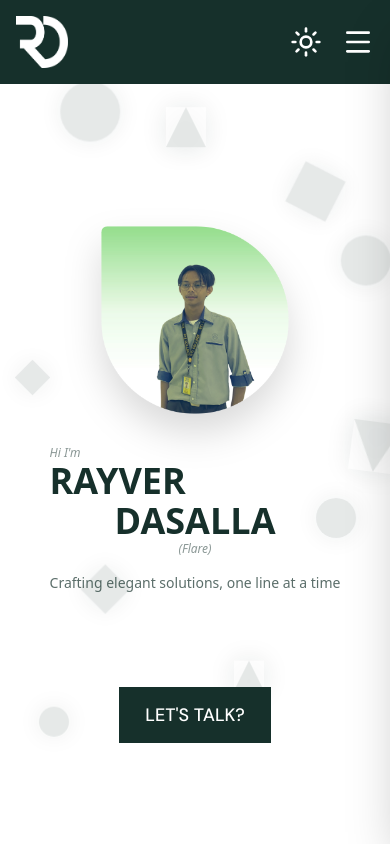
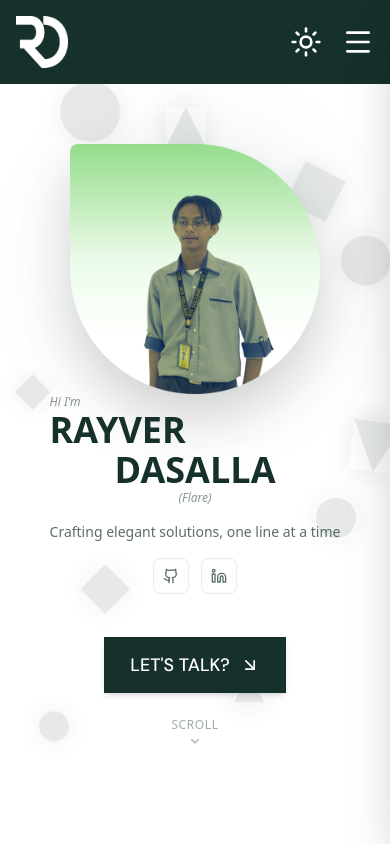
Before and after one commit to FlareItsh/Rayver-Dasalla-Portfolio, a React (Vite) app: page / in a window 390 px wide. Shown: the top 844 px of the page. Built offline with nearby package versions, Linux system fonts and the light colour scheme.

Commit message:
feat: enhance hero section with 3D tilt effect, social links, and smooth image transitions

```diff
--- a/src/sections/Hero.jsx
+++ b/src/sections/Hero.jsx
@@ -1,18 +1,25 @@
 import React, { useState, useEffect } from 'react';
-import Button from '../components/ui/Button'; // Adjust the import path as needed
+import { Github, Linkedin, ArrowDownRight, ChevronDown } from 'lucide-react';
+import Button from '../components/ui/Button';
 
 export default function Hero() {
   const [currentImage, setCurrentImage] = useState(1);
+  const [isFading, setIsFading] = useState(false);
   const totalImages = 6;
   const [isVisibleText, setIsVisibleText] = useState(false);
   const [isVisibleImage, setIsVisibleImage] = useState(false);
   const [isVisibleButton, setIsVisibleButton] = useState(false);
   const [isVisibleTagline, setIsVisibleTagline] = useState(false);
+  const [tilt, setTilt] = useState({ x: 0, y: 0 });
 
   useEffect(() => {
     const interval = setInterval(() => {
-      setCurrentImage((prev) => (prev % totalImages) + 1);
-    }, 3000); // Change image every 3 seconds
+      setIsFading(true);
+      setTimeout(() => {
+        setCurrentImage((prev) => (prev % totalImages) + 1);
+        setIsFading(false);
+      }, 220); // Clean 220ms dip without transparent overlapping
+    }, 3500);
 
     return () => clearInterval(interval);
   }, []);
@@ -31,6 +38,22 @@ export default function Hero() {
       clearTimeout(timerTagline);
     };
   }, []);
+
+  // Gentle 3D perspective tilt on mouse move
+  const handleMouseMove = (e) => {
+    const card = e.currentTarget;
+    const rect = card.getBoundingClientRect();
+    const x = e.clientX - rect.left - rect.width / 2;
+    const y = e.clientY - rect.top - rect.height / 2;
+    setTilt({
+      x: -(y / (rect.height / 2)) * 7,
+      y: (x / (rect.width / 2)) * 7,
+    });
+  };
+
+  const handleMouseLeave = () => {
+    setTilt({ x: 0, y: 0 });
+  };
 
   const imagePath = `/images/me_${currentImage}.png`;
 
@@ -65,31 +88,90 @@ export default function Hero() {
             >
               Crafting elegant solutions, one line at a time
             </p>
+
+            {/* Sleek Social Links aligned under the tagline on the left side */}
+            <div
+              className={`mt-4 flex items-center justify-center gap-3 transition-all duration-700 ease-out sm:justify-end ${
+                isVisibleTagline ? 'translate-y-0 opacity-100' : 'translate-y-4 opacity-0'
+              }`}
+            >
+              <a
+                href="https://github.com/FlareItsh"
+                target="_blank"
+                rel="noopener noreferrer"
+                aria-label="GitHub Profile"
+                className="group flex h-9 w-9 items-center justify-center rounded-lg border border-gray-400/20 bg-white/5 text-textPrimary/70 transition-all duration-300 hover:-translate-y-0.5 hover:border-gray-500/50 hover:bg-white/10 hover:text-textPrimary hover:shadow-xs"
+              >
+                <Github className="h-4 w-4 transition-transform duration-300 group-hover:scale-110" />
+              </a>
+              <a
+                href="https://www.linkedin.com/in/rayver-dasalla-617b95391/"
+                target="_blank"
+                rel="noopener noreferrer"
+                aria-label="LinkedIn Profile"
+                className="group flex h-9 w-9 items-center justify-center rounded-lg border border-gray-400/20 bg-white/5 text-textPrimary/70 transition-all duration-300 hover:-translate-y-0.5 hover:border-gray-500/50 hover:bg-white/10 hover:text-textPrimary hover:shadow-xs"
+              >
+                <Linkedin className="h-4 w-4 transition-transform duration-300 group-hover:scale-110" />
+              </a>
+            </div>
           </div>
         </div>
-        {/* Right: Image - fades/slides from right to left */}
+
+        {/* Right: Image with 3D Tilt, Ambient Glow, and Non-Ghosting Transition */}
         <div
           className={`order-1 flex max-w-md justify-center transition-all duration-700 ease-out md:order-2 ${
             isVisibleImage ? 'translate-x-0 opacity-100' : 'translate-x-8 opacity-0'
           }`}
         >
-          <img
-            src={imagePath}
-            alt={`Me ${currentImage}`}
-            className="aspect-square max-w-[250px] scale-75 rounded-lg object-cover drop-shadow-2xl sm:max-w-md lg:scale-100"
-          />
+          <div
+            onMouseMove={handleMouseMove}
+            onMouseLeave={handleMouseLeave}
+            style={{
+              transform: `perspective(1000px) rotateX(${tilt.x}deg) rotateY(${tilt.y}deg)`,
+              transition: 'transform 0.15s ease-out',
+            }}
+            className="relative flex items-center justify-center"
+          >
+            {/* Ambient Backlight Glow */}
+            <div className="pointer-events-none absolute inset-0 -z-10 flex items-center justify-center">
+              <div className="h-52 w-52 rounded-full bg-primary/20 blur-3xl transition-opacity duration-1000 animate-pulse sm:h-64 sm:w-64"></div>
+            </div>
+
+            <img
+              src={imagePath}
+              alt={`Me ${currentImage}`}
+              className={`aspect-square max-w-[250px] scale-75 rounded-lg object-cover drop-shadow-2xl sm:max-w-md lg:scale-100 transition-all duration-250 ease-out ${
+                isFading ? 'opacity-20 scale-95 blur-xs' : 'opacity-100 scale-100 blur-none'
+              }`}
+            />
+          </div>
         </div>
       </div>
-      {/* Button: Fades/slides from bottom to top */}
+
+      {/* Button & Minimal Scroll Indicator: Fades/slides from bottom to top */}
       <div
-        className={`flex justify-center pb-8 transition-all duration-700 ease-out md:pb-12 ${
+        className={`flex flex-col items-center justify-center gap-6 pb-6 transition-all duration-700 ease-out md:pb-10 ${
           isVisibleButton ? 'translate-y-0 opacity-100' : 'translate-y-8 opacity-0'
         }`}
       >
-        <a href="#contact">
-          <Button variant="solid" className="text-lg sm:text-xl md:text-2xl">
-            LET'S TALK?
+        <a href="#contact" className="group">
+          <Button
+            variant="solid"
+            className="flex items-center gap-2.5 text-lg shadow-md transition-all duration-300 group-hover:shadow-xl sm:text-xl md:text-2xl"
+          >
+            <span>LET'S TALK?</span>
+            <ArrowDownRight className="h-5 w-5 transition-transform duration-300 group-hover:translate-x-0.5 group-hover:translate-y-0.5" />
           </Button>
+        </a>
+
+        {/* Minimal Scroll Cue */}
+        <a
+          href="#about"
+          aria-label="Scroll down to About section"
+          className="text-textPrimary/40 hover:text-textPrimary/80 flex flex-col items-center gap-1 text-xs font-medium tracking-wider uppercase transition-colors duration-300"
+        >
+          <span>Scroll</span>
+          <ChevronDown className="h-3.5 w-3.5 animate-bounce" />
         </a>
       </div>
     </div>
```
